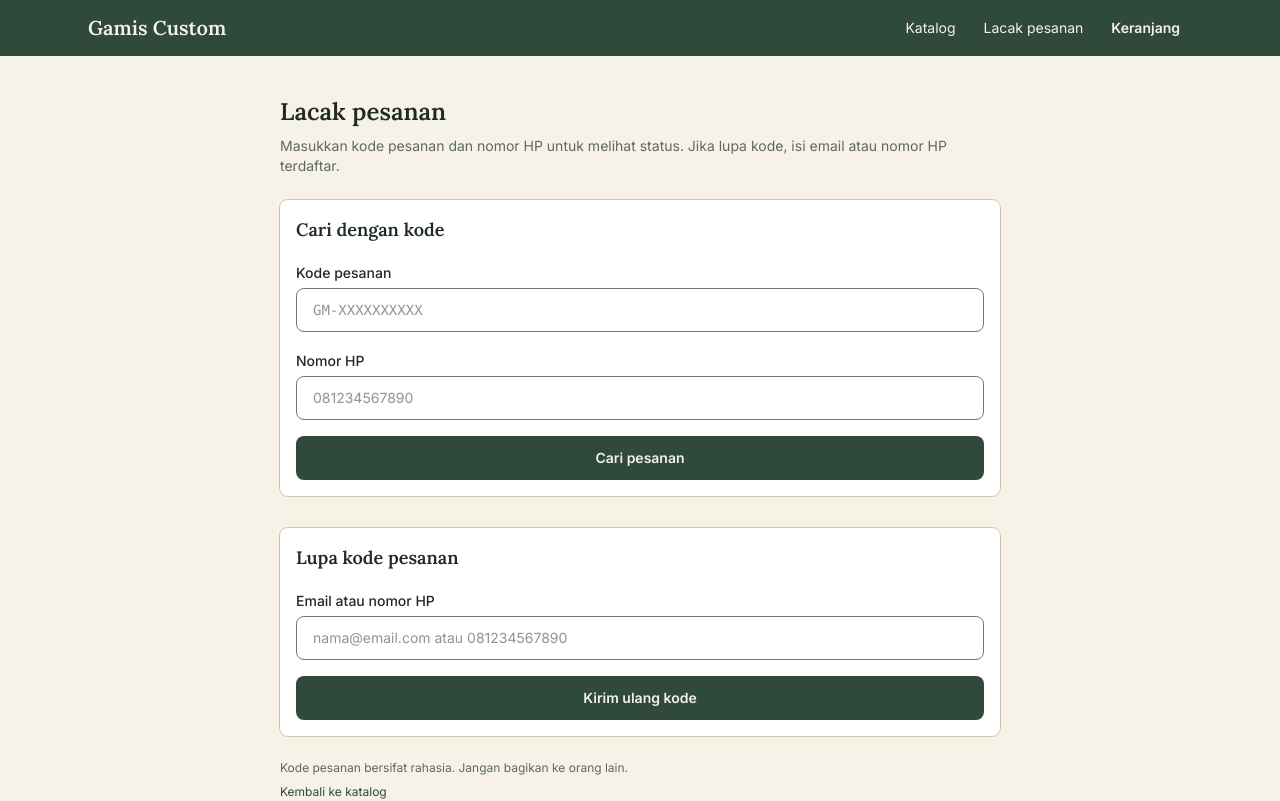
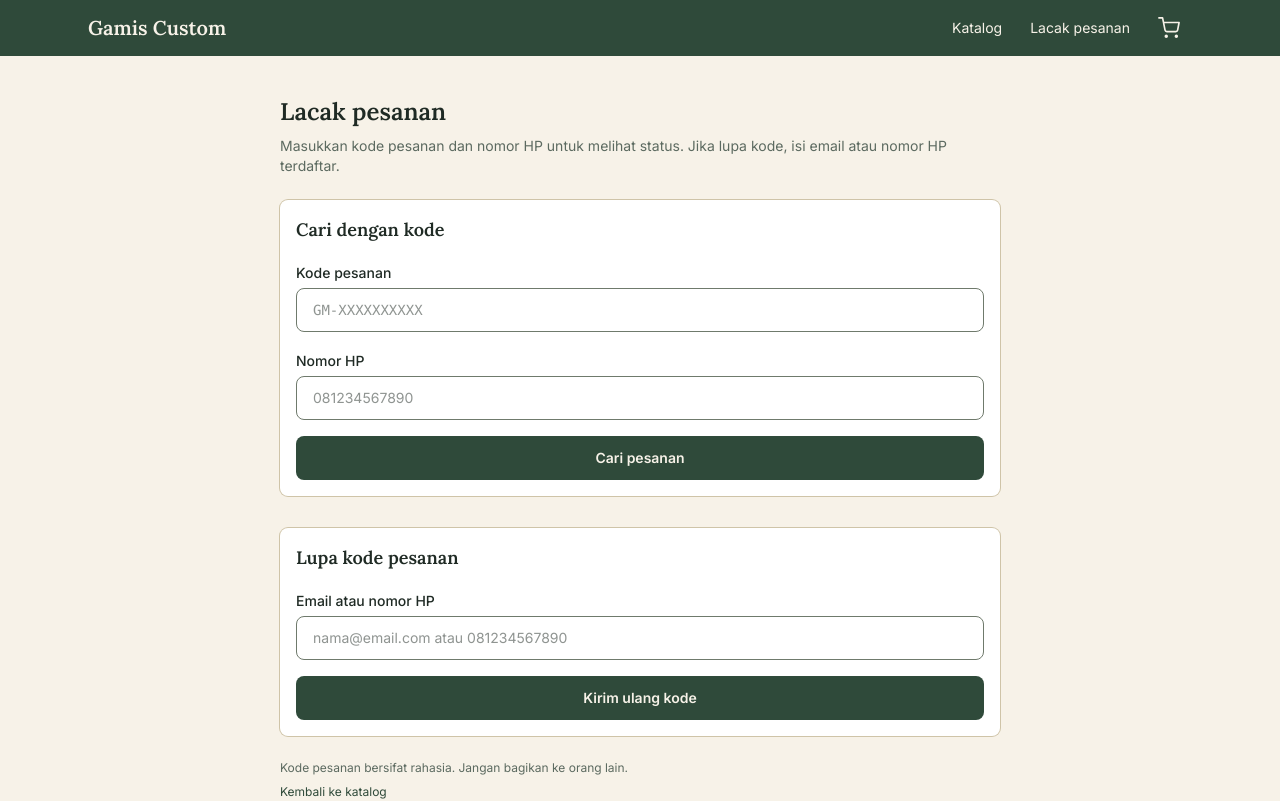
Before and after one commit to MuhHilmi/gamis-custom-app-web, a Next.js app: page /lacak in a window 1280 px wide. Shown: the top 801 px of the page. Built offline with nearby package versions, Linux system fonts and the light colour scheme; no server answers.

Commit message:
feat: implement cart change event dispatching and add CartNavLink component

```diff
--- a/src/app/admin/layout.js
+++ b/src/app/admin/layout.js
@@ -15,7 +15,7 @@ export default async function AdminLayout({ children }) {
     <div className="min-h-screen bg-krem">
       {isAdmin ? (
         <header className="bg-zaitun text-krem">
-          <div className="mx-auto flex h-14 max-w-6xl items-center justify-between px-4 sm:px-6">
+          <div className="mx-auto flex h-16 max-w-6xl items-center justify-between px-4 sm:px-6">
             <span className="font-serif text-xl font-semibold">Admin</span>
             <nav className="flex items-center gap-2 text-sm">
               <Link href="/admin/pesanan" className="inline-flex min-h-11 items-center rounded-lg px-3 hover:bg-zaitun-hover">
--- a/src/app/keranjang/page.js
+++ b/src/app/keranjang/page.js
@@ -49,6 +49,7 @@ export default function CartPage() {
           : item
       );
       writeCart(next);
+      window.dispatchEvent(new Event("cart:changed"));
       return next;
     });
   }
@@ -57,6 +58,7 @@ export default function CartPage() {
     setItems((prev) => {
       const next = prev.filter((item) => item.id !== id);
       writeCart(next);
+      window.dispatchEvent(new Event("cart:changed"));
       return next;
     });
   }
--- /dev/null
+++ b/src/components/layout/CartNavLink.js
@@ -0,0 +1,80 @@
+"use client";
+
+import Link from "next/link";
+import { useEffect, useState } from "react";
+
+const CART_KEY = "gamis-cart";
+const CART_EVENT = "cart:changed";
+
+function readCartCount() {
+  if (typeof window === "undefined") return 0;
+  try {
+    const raw = window.localStorage.getItem(CART_KEY);
+    if (!raw) return 0;
+    const parsed = JSON.parse(raw);
+    if (!Array.isArray(parsed)) return 0;
+    return parsed.reduce((sum, item) => {
+      const quantity = Number(item?.quantity);
+      return sum + (Number.isFinite(quantity) && quantity > 0 ? Math.trunc(quantity) : 1);
+    }, 0);
+  } catch {
+    return 0;
+  }
+}
+
+export default function CartNavLink() {
+  const [count, setCount] = useState(0);
+  const [loaded, setLoaded] = useState(false);
+
+  useEffect(() => {
+    const timer = window.setTimeout(() => {
+      setCount(readCartCount());
+      setLoaded(true);
+    }, 0);
+
+    function sync() {
+      setCount(readCartCount());
+      setLoaded(true);
+    }
+
+    window.addEventListener("storage", sync);
+    window.addEventListener(CART_EVENT, sync);
+
+    return () => {
+      window.clearTimeout(timer);
+      window.removeEventListener("storage", sync);
+      window.removeEventListener(CART_EVENT, sync);
+    };
+  }, []);
+
+  const badgeCount = count > 99 ? "99+" : String(count);
+
+  return (
+    <Link
+      href="/keranjang"
+      aria-label={loaded && count > 0 ? `Keranjang, ${count} barang` : "Keranjang"}
+      className="relative inline-flex min-h-11 min-w-11 items-center justify-center rounded-lg px-3 hover:bg-zaitun-hover focus-visible:outline-krem"
+    >
+      <svg
+        width="22"
+        height="22"
+        viewBox="0 0 24 24"
+        fill="none"
+        stroke="currentColor"
+        strokeWidth="1.8"
+        strokeLinecap="round"
+        strokeLinejoin="round"
+        aria-hidden="true"
+      >
+        <circle cx="9" cy="21" r="1" />
+        <circle cx="20" cy="21" r="1" />
+        <path d="M1 1h4l2.68 13.39a2 2 0 0 0 2 1.61h9.72a2 2 0 0 0 2-1.61L23 6H6" />
+      </svg>
+      {loaded && count > 0 ? (
+        <span className="absolute -right-0.5 -top-0.5 flex h-5 min-w-5 items-center justify-center rounded-full bg-krem px-1 text-xs font-bold text-zaitun">
+          {badgeCount}
+        </span>
+      ) : null}
+    </Link>
+  );
+}
--- a/src/components/layout/Header.js
+++ b/src/components/layout/Header.js
@@ -1,5 +1,6 @@
 import Link from "next/link";
 import { SITE_NAME } from "@/lib/constants";
+import CartNavLink from "@/components/layout/CartNavLink";
 
 export default function Header() {
   return (
@@ -24,12 +25,7 @@ export default function Header() {
           >
             Lacak pesanan
           </Link>
-          <Link
-            href="/keranjang"
-            className="inline-flex min-h-11 items-center rounded-lg px-3 text-sm font-semibold hover:bg-zaitun-hover focus-visible:outline-krem"
-          >
-            Keranjang
-          </Link>
+          <CartNavLink />
         </nav>
       </div>
     </header>
--- a/src/components/product/CustomizationForm.js
+++ b/src/components/product/CustomizationForm.js
@@ -75,6 +75,7 @@ export default function CustomizationForm({ product, options = [] }) {
         addedAt: new Date().toISOString(),
       };
       localStorage.setItem(CART_KEY, JSON.stringify([...cart, item]));
+      window.dispatchEvent(new Event("cart:changed"));
       setToast("Masuk keranjang");
       window.setTimeout(() => setToast(null), 2500);
     } catch (error) {
```
